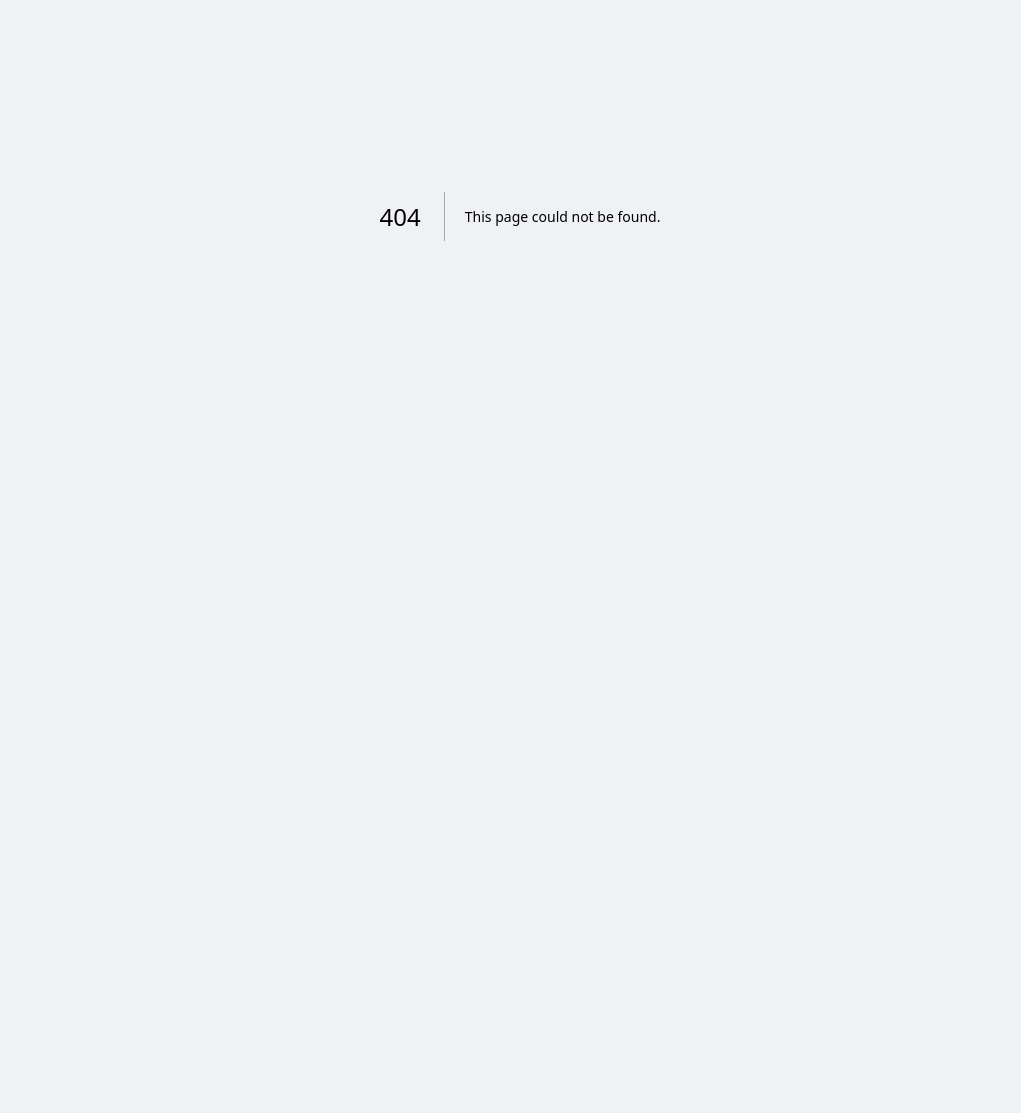
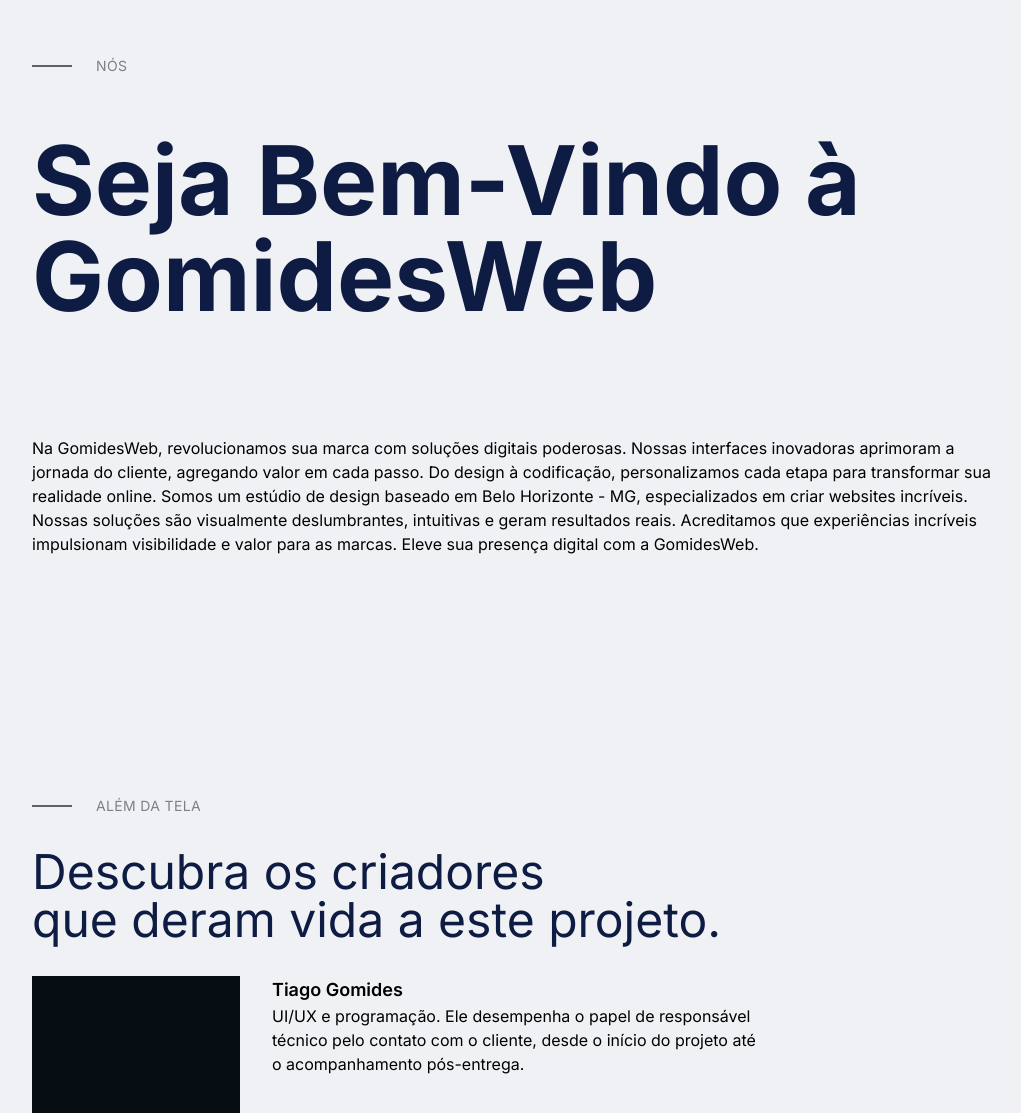
Before and after one commit to GomidesTs/site-gomides-web, a Next.js app: page /studio in a window 1280 px wide. Before the commit this address had no page. Shown: the part 184-1297 px from the top of the page, without its empty margins (120-1141 px from the left). Before the commit the page ends 800 px from the top, so only its background shows below. Built offline with nearby package versions, Linux system fonts and the light colour scheme.

Commit message:
feat: studio
Creation of the page about and the studio

```diff
--- /dev/null
+++ b/src/app/studio/page.tsx
@@ -0,0 +1,241 @@
+export default function studio() {
+  return (
+    <main className="mb-8 mt-12 lg:mt-60">
+      <section>
+        <div className="flex items-center justify-start gap-6 opacity-70">
+          <div className="h-0.5 w-10 bg-gray-500" />
+          <p className="text-center text-sm font-normal uppercase tracking-wide text-gray-300">
+            Nós
+          </p>
+        </div>
+
+        <h1 className="mt-8 text-4xl font-bold text-blue-500 lg:mt-14 lg:text-8xl">
+          Seja Bem-Vindo à GomidesWeb
+        </h1>
+
+        <div className="mt-28 flex flex-col justify-between lg:flex-row">
+          <p>
+            Na GomidesWeb, revolucionamos sua marca com soluções digitais
+            poderosas. Nossas interfaces inovadoras aprimoram a jornada do
+            cliente, agregando valor em cada passo. Do design à codificação,
+            personalizamos cada etapa para transformar sua realidade online.
+            Somos um estúdio de design baseado em Belo Horizonte - MG,
+            especializados em criar websites incríveis. Nossas soluções são
+            visualmente deslumbrantes, intuitivas e geram resultados reais.
+            Acreditamos que experiências incríveis impulsionam visibilidade e
+            valor para as marcas. Eleve sua presença digital com a GomidesWeb.
+          </p>
+        </div>
+      </section>
+
+      <section className="mt-12 lg:mt-60">
+        <div className="flex items-center justify-start gap-6 opacity-70">
+          <div className="h-0.5 w-10 bg-gray-500" />
+          <p className="text-center text-sm font-normal uppercase tracking-wide text-gray-300">
+            Além da Tela
+          </p>
+        </div>
+
+        <h2 className="text-2xl text-blue-500 lg:mt-8 lg:text-5xl">
+          Descubra os criadores
+          <br />
+          que deram vida a este projeto.
+        </h2>
+
+        <div className="flex flex-col">
+          <div className="mt-8 flex gap-8">
+            <div className="h-52 w-52 bg-black-500"></div>
+
+            <div className="w-1/2">
+              <h3 className="text-lg font-semibold">Tiago Gomides</h3>
+
+              <p>
+                UI/UX e programação. Ele desempenha o papel de responsável
+                técnico pelo contato com o cliente, desde o início do projeto
+                até o acompanhamento pós-entrega.
+              </p>
+            </div>
+          </div>
+
+          <div className="mt-8 flex gap-8">
+            <div className="w-1/2">
+              <h3 className="text-lg font-semibold">Tulio Gomides</h3>
+
+              <p>
+                Abraçando a nobre tarefa de infundir vida ao design através do
+                domínio das linhas de código. Transformando conceitos visuais em
+                uma vibrante realidade digital, infundindo em cada projeto uma
+                essência distinta e pulsante.
+              </p>
+            </div>
+
+            <div className="h-52 w-52 bg-black-500"></div>
+          </div>
+        </div>
+
+        <div className="relative mt-28 h-px w-full bg-blue-500/80 before:absolute before:-top-1 before:right-0 before:h-1 before:w-8 before:bg-blue-500/80"></div>
+      </section>
+
+      <section className="mt-12">
+        <div className="flex items-center justify-start gap-6 opacity-70">
+          <div className="h-0.5 w-10 bg-gray-500" />
+          <p className="text-center text-sm font-normal uppercase tracking-wide text-gray-300">
+            Valores
+          </p>
+        </div>
+
+        <p className="mt-2 text-2xl">
+          Nosso DNA é forjado
+          <br />
+          pela paixão de criar e pelo desejo de causar impacto
+        </p>
+
+        <div className="mt-12 flex flex-col gap-4 text-white-300 lg:grid lg:grid-cols-3 lg:grid-rows-3">
+          <div className="flex h-80 w-full cursor-pointer flex-col justify-between rounded-2xl bg-black-500/50 p-4">
+            <span className="text-5xl font-bold">01</span>
+
+            <div>
+              <h3 className="text-3xl font-bold">Empatia</h3>
+
+              <p className="mt-2 text-sm">
+                Colocar-se no lugar dos outros para compreender suas
+                necessidades e perspectivas.
+              </p>
+            </div>
+          </div>
+
+          <div className="flex h-80 w-full cursor-pointer flex-col justify-between rounded-2xl bg-black-500/50 p-4">
+            <span className="text-5xl font-bold">02</span>
+
+            <div>
+              <h3 className="text-3xl font-bold">Integridade</h3>
+
+              <p className="mt-2 text-sm">
+                Priorizar a honestidade, ética e transparência em todas as
+                interações e decisões.
+              </p>
+            </div>
+          </div>
+
+          <div className="flex h-80 w-full cursor-pointer flex-col justify-between rounded-2xl bg-black-500/50 p-4">
+            <span className="text-5xl font-bold">03</span>
+
+            <div>
+              <h3 className="text-3xl font-bold">Inovação</h3>
+
+              <p className="mt-2 text-sm">
+                Fomentar uma cultura de criatividade e busca constante por novas
+                soluções e melhorias.
+              </p>
+            </div>
+          </div>
+
+          <div className="col-start-2 col-end-2 flex h-80 w-full cursor-pointer flex-col justify-between rounded-2xl bg-black-500/50 p-4">
+            <span className="text-5xl font-bold">04</span>
+
+            <div>
+              <h3 className="text-3xl font-bold">Colaboração</h3>
+
+              <p className="mt-2 text-sm">
+                Promover o trabalho em equipe, comunicação aberta e construção
+                de relacionamentos sólidos.
+              </p>
+            </div>
+          </div>
+
+          <div className="col-start-2 col-end-2 row-start-3 flex h-80 w-full cursor-pointer flex-col justify-between rounded-2xl bg-black-500/50 p-4">
+            <span className="text-5xl font-bold">05</span>
+
+            <div>
+              <h3 className="text-3xl font-bold">Excelência</h3>
+
+              <p className="mt-2 text-sm">
+                Buscar constantemente a qualidade superior e o desempenho
+                excepcional em todas as áreas.
+              </p>
+            </div>
+          </div>
+        </div>
+
+        <div className="relative mt-28 h-px w-full bg-blue-500/80 before:absolute before:-top-1 before:left-0 before:h-1 before:w-8 before:bg-blue-500/80"></div>
+      </section>
+
+      <section className="mt-12">
+        <div className="flex items-center justify-start gap-6 opacity-70">
+          <div className="h-0.5 w-10 bg-gray-500" />
+          <p className="text-center text-sm font-normal uppercase tracking-wide text-gray-300">
+            Nossa jornada
+          </p>
+        </div>
+
+        <p className="mt-2 text-2xl">
+          Marcas inovadoras, moldando futuros excepcionais.
+        </p>
+
+        <div className="mb-12 mt-12 flex flex-col gap-4 lg:grid lg:grid-cols-3 lg:grid-rows-1">
+          <div className="flex items-center gap-4">
+            <div className="h-14 w-14 bg-black-500/80"></div>
+            <div>
+              <h5 className="font-bold">Empresa x</h5>
+
+              <p className="text-sm">
+                Criamos x completa para ajudar a x se posiocional como um x
+                profissional.
+              </p>
+            </div>
+          </div>
+
+          <div className="flex items-center gap-4">
+            <div className="h-14 w-14 bg-black-500/80"></div>
+            <div>
+              <h5 className="font-bold">Empresa x</h5>
+
+              <p className="text-sm">
+                Criamos x completa para ajudar a x se posiocional como um x
+                profissional.
+              </p>
+            </div>
+          </div>
+
+          <div className="flex items-center gap-4">
+            <div className="h-14 w-14 bg-black-500/80"></div>
+            <div>
+              <h5 className="font-bold">Empresa x</h5>
+
+              <p className="text-sm">
+                Criamos x completa para ajudar a x se posiocional como um x
+                profissional.
+              </p>
+            </div>
+          </div>
+        </div>
+
+        <div className="mt-28 flex gap-2">
+          <span className="-mt-14 text-8xl leading-none text-gray-300">
+            &#8220;
+          </span>
+
+          <div className="flex flex-col gap-3">
+            <p className="text-xl text-black-500/90 lg:text-4xl">
+              Desde o atendimento personalizado até o desenvolvimento do
+              projeto, só tenho elogios pelo excelente trabalho. O resultado
+              superou minhas expectativas e o projeto ficou ainda melhor do que
+              eu imaginava.
+            </p>
+
+            <p className="text-2xl font-medium text-black-500">
+              Daniela Martin
+            </p>
+
+            <p className="text-sm text-black-500/50">Eng. Alimentos</p>
+          </div>
+        </div>
+
+        <div className="flex justify-end">
+          <p className="font-bold">Explore nossos projetos</p>
+        </div>
+        <div className="relative mt-8 h-px w-full bg-blue-500/80 before:absolute before:-top-1 before:right-0 before:h-1 before:w-8 before:bg-blue-500/80"></div>
+      </section>
+    </main>
+  );
+}
```
